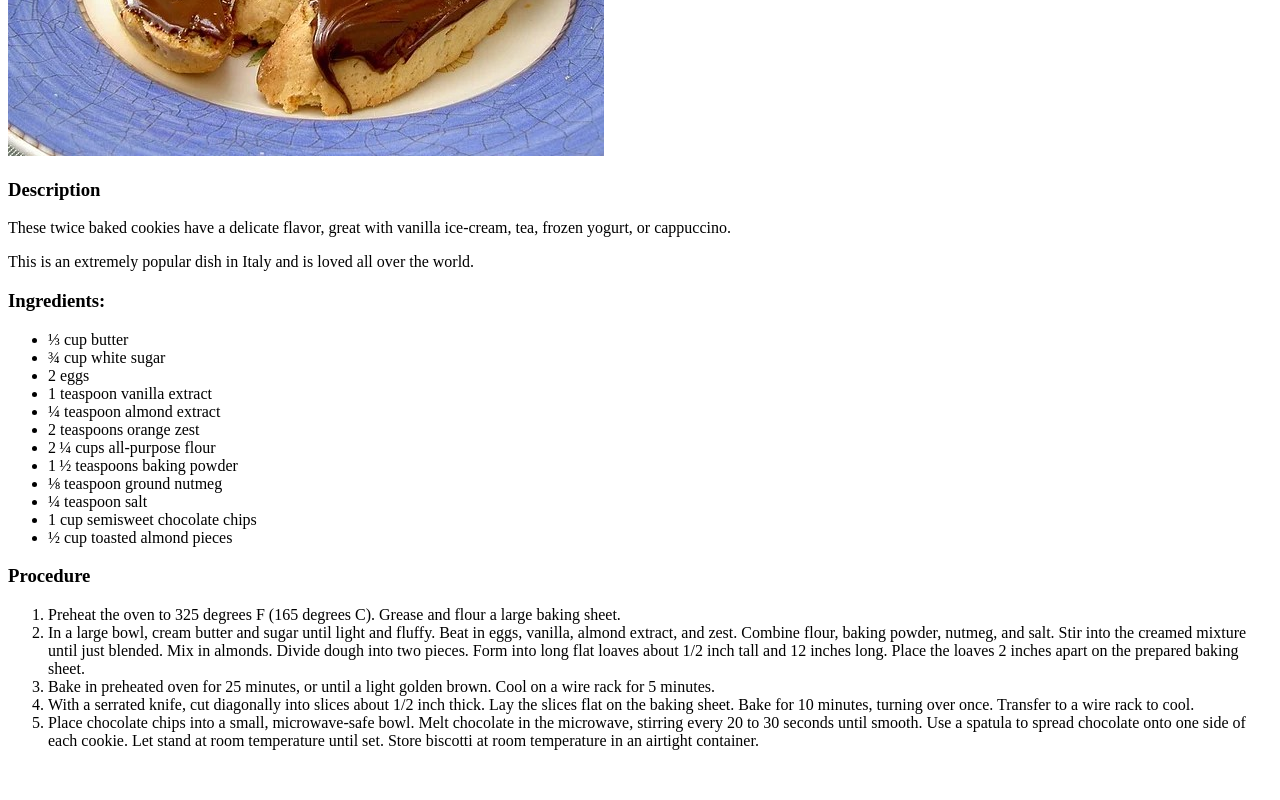
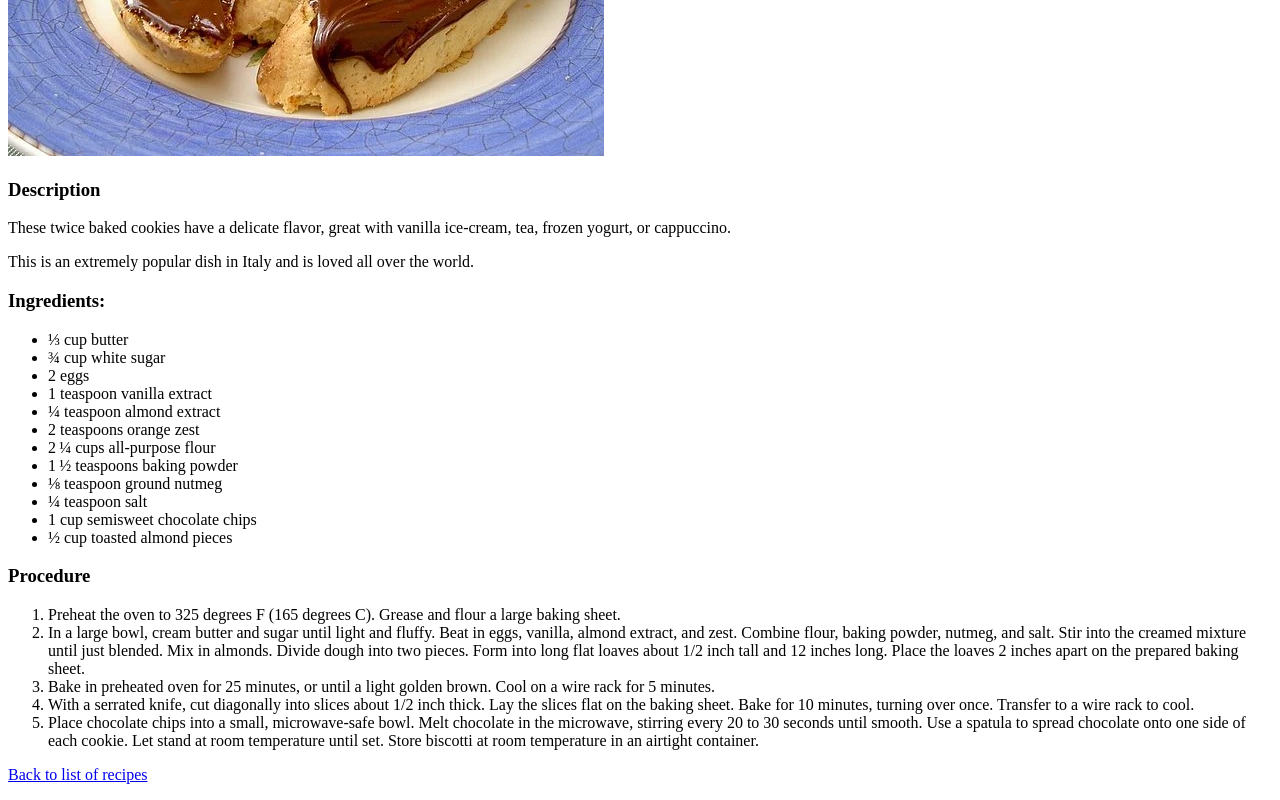
Before and after one commit to basushaunak/odin-recipes, a plain HTML site: page recipes/biscottitoscani.html in a window 1280 px wide. Shown: the part 324-1124 px from the top of the page. Before the commit the page ends 1090 px from the top, so only its background shows below. Drawn offline with Linux system fonts and the light colour scheme.

Commit message:
Updated  recipe files

```diff
--- a/recipes/biscottitoscani.html
+++ b/recipes/biscottitoscani.html
@@ -46,5 +46,6 @@
                 to spread chocolate onto one side of each cookie. Let stand at room temperature
                 until set. Store biscotti at room temperature in an airtight container.</li>
         </ol>
+        <p><a href="../index.html">Back to list of recipes</a></p>
     </body>
 </html>
```
Also changed, not shown: recipes/brendaslasagna.html (+1 -0 lines), recipes/chickencurry.html (+1 -0 lines).
